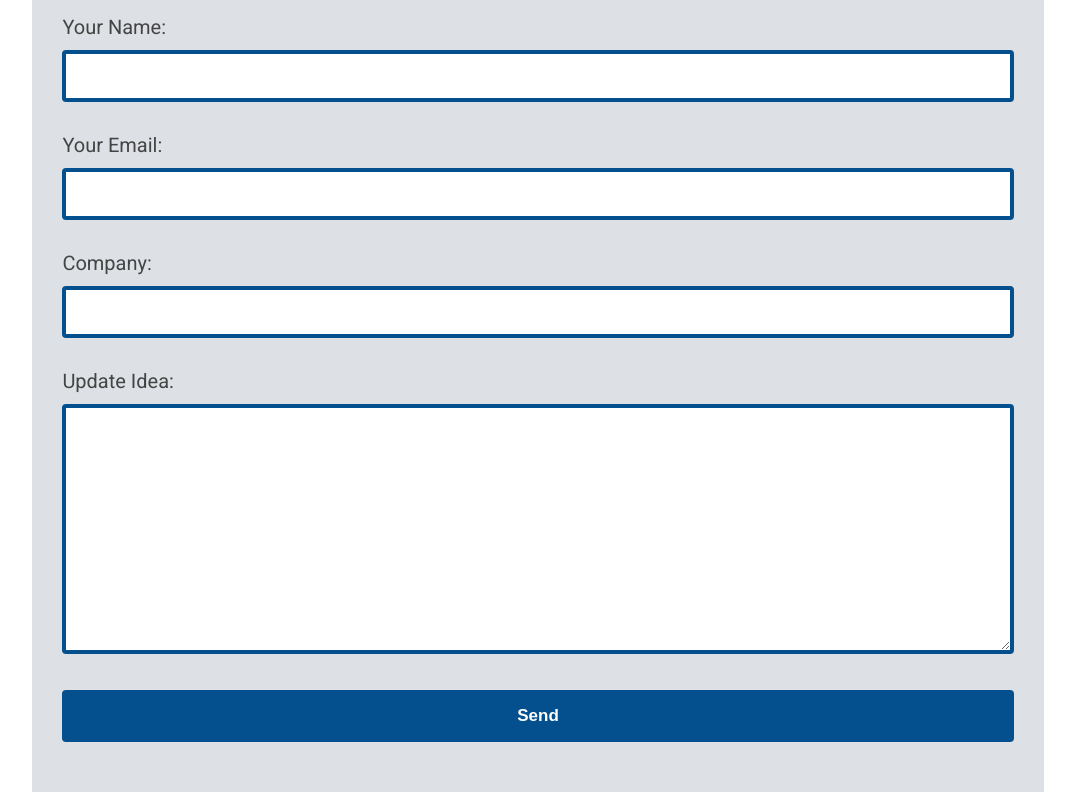
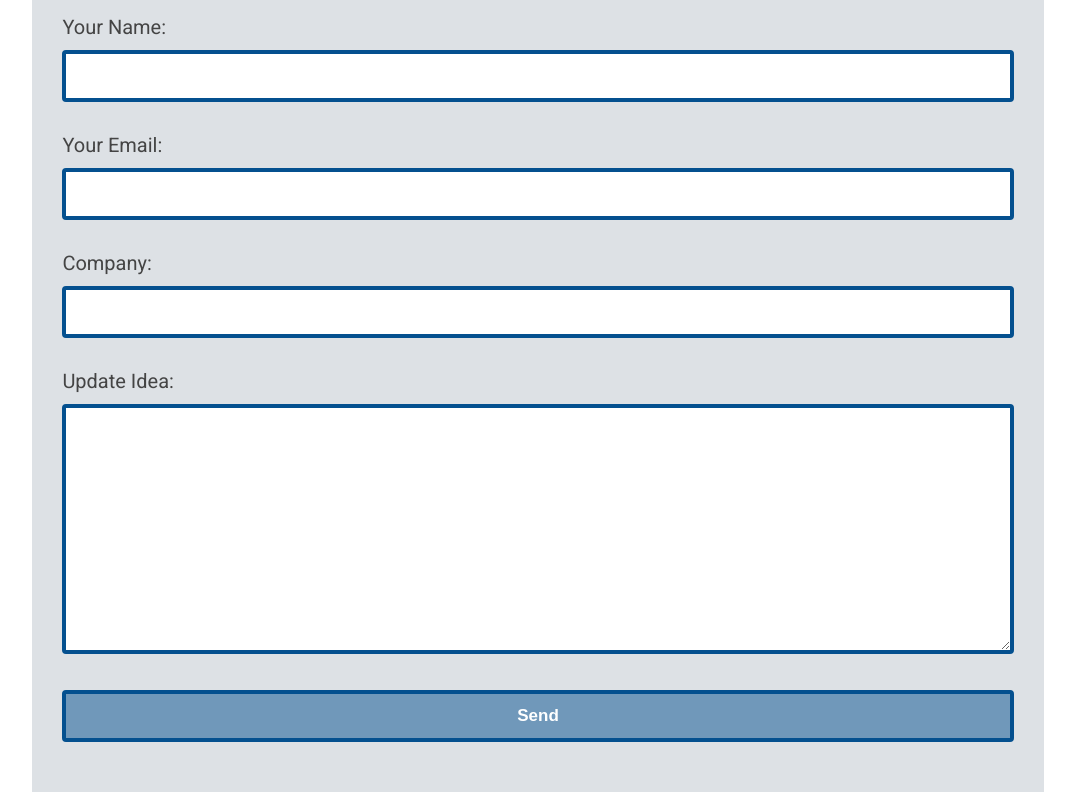
Before and after one commit to leobreo/updatefactory, a plain HTML site: page submit.html in a window 1280 px wide. In both pictures the pointer is over the button "Send". Shown: the part 419-1219 px from the top of the page, without its empty margins (102-1177 px from the left). Drawn offline with Linux system fonts and the light colour scheme.

Commit message:
Submit Button Hover

```diff
--- a/startpage.css
+++ b/startpage.css
@@ -194,6 +194,20 @@ input[type=email], select {
     font-weight: bold;
   }
 
+  button:hover{
+    width: 100%;
+    padding: 12px 20px;
+    margin: 8px 0;
+    display: block;
+    border: 4px solid rgb(4, 80, 143);
+    background-color:  rgba(4, 80, 143,0.5);
+    border-radius: 4px;
+    box-sizing: border-box;
+    font-size: 0.85rem;
+    color: white;
+    font-weight: bold;
+  }
+
   textarea{
     width: 100%;
     padding: 12px 20px;
```
